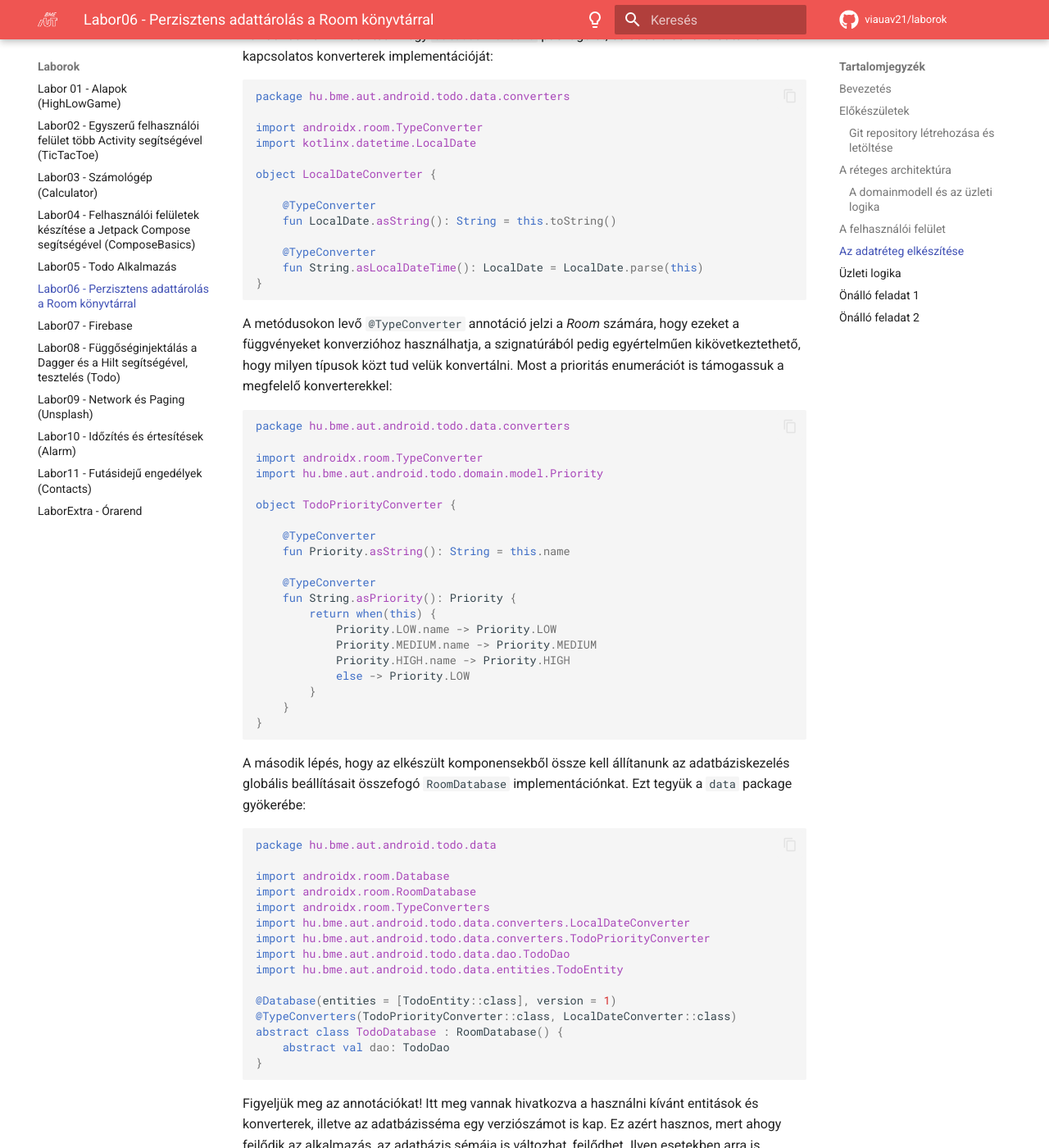
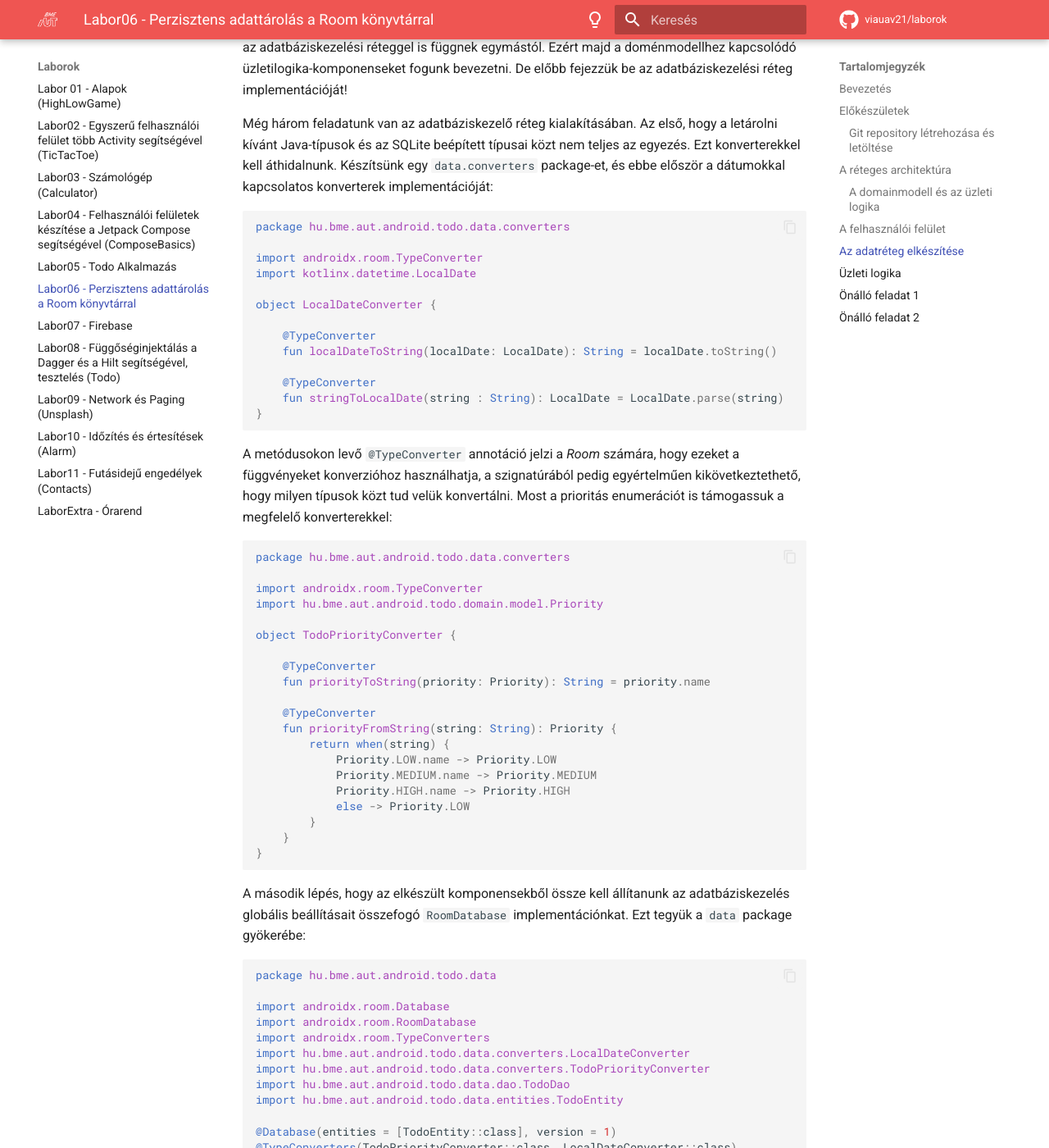
Before and after one commit to VIAUAV21/laborok, an MkDocs documentation site: the page built from docs/laborok/persistence/index.md, in a window 1280 px wide and 1400 px high, scrolled down 8202 px. Shown: the whole window at 82% size. Built offline with MkDocs 1.6.1 and Material for MkDocs 9.7.7, drawn with Linux system fonts in a browser that asks for light colours; comment, search, counter and statistics services are not loaded; some of the changed text lies outside the part shown.

Commit message:
lab06 fix
Rewrited converters to simple functions instead extension functions.

````diff
--- a/docs/laborok/persistence/index.md
+++ b/docs/laborok/persistence/index.md
@@ -273,10 +273,10 @@ import kotlinx.datetime.LocalDate
 object LocalDateConverter {
 
     @TypeConverter
-    fun LocalDate.asString(): String = this.toString()
+    fun localDateToString(localDate: LocalDate): String = localDate.toString()
 
     @TypeConverter
-    fun String.asLocalDateTime(): LocalDate = LocalDate.parse(this)
+    fun stringToLocalDate(string : String): LocalDate = LocalDate.parse(string)
 }
 ```
 
@@ -291,11 +291,11 @@ import hu.bme.aut.android.todo.domain.model.Priority
 object TodoPriorityConverter {
 
     @TypeConverter
-    fun Priority.asString(): String = this.name
+    fun priorityToString(priority: Priority): String = priority.name
 
     @TypeConverter
-    fun String.asPriority(): Priority {
-        return when(this) {
+    fun priorityFromString(string: String): Priority {
+        return when(string) {
             Priority.LOW.name -> Priority.LOW
             Priority.MEDIUM.name -> Priority.MEDIUM
             Priority.HIGH.name -> Priority.HIGH
````
Also changed, not shown: other parts of docs/laborok/persistence/index.md (+45 -40 lines), docs/laborok/persistence/assets/create.png, docs/laborok/persistence/assets/datepicker.png, docs/laborok/persistence/assets/details.png, docs/laborok/persistence/assets/list.png.
